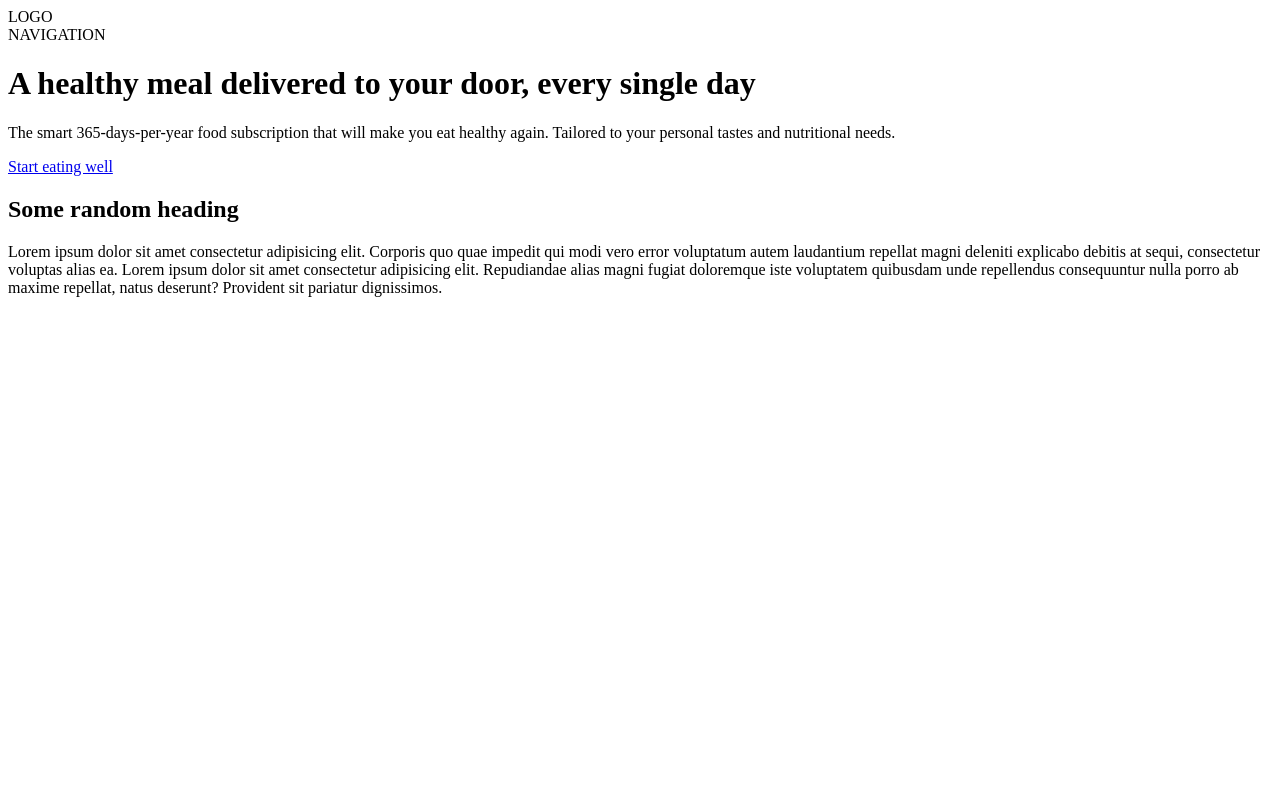
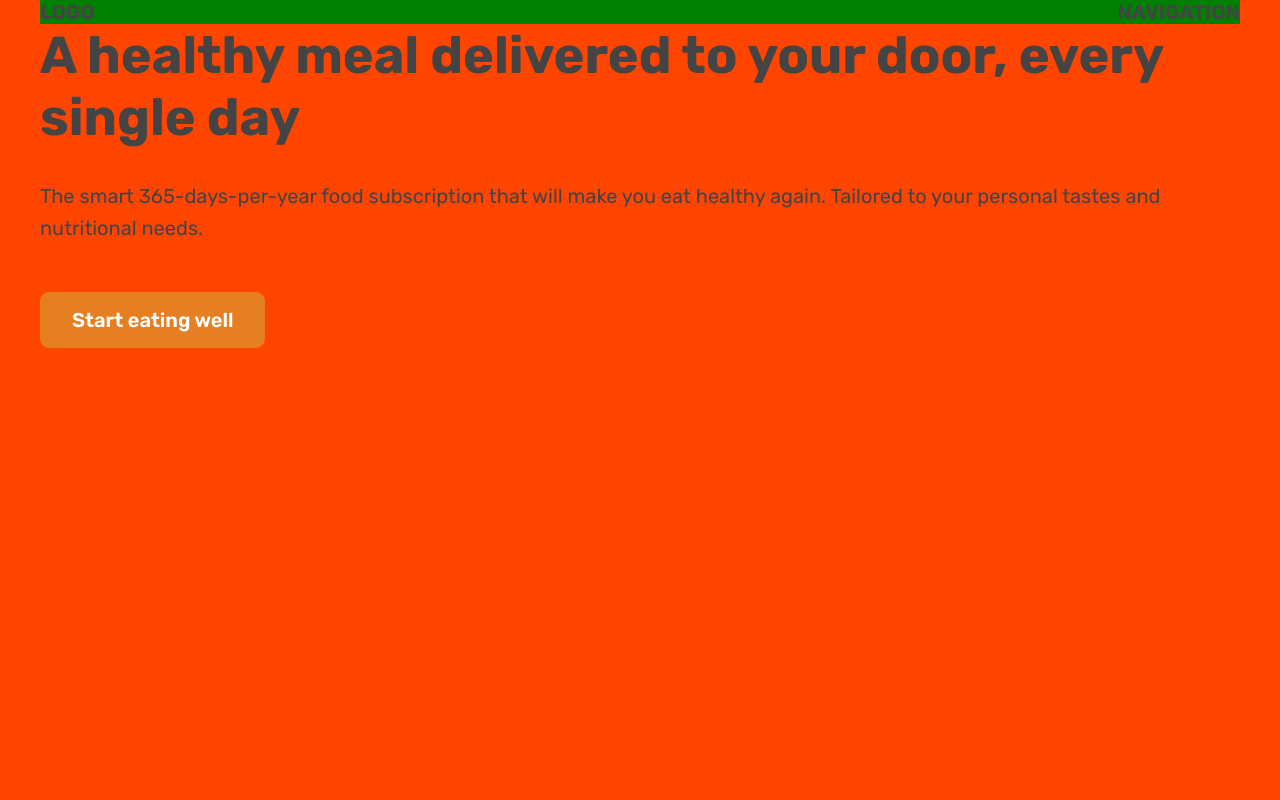
Before and after one commit to dewanwakilahmed/sample-hero-section, a plain HTML site: page index.html in a window 1280 px wide. Shown: the top 800 px of the page. Drawn offline with Linux system fonts and the light colour scheme.

Commit message:
Add Basic Layout Styling

```diff
--- a/index.html
+++ b/index.html
@@ -13,12 +13,12 @@
 
   <body>
     <header>
-      <nav>
+      <nav class="container">
         <div>LOGO</div>
         <div>NAVIGATION</div>
       </nav>
 
-      <div>
+      <div class="container">
         <h1>A healthy meal delivered to your door, every single day</h1>
         <p>
           The smart 365-days-per-year food subscription that will make you eat
@@ -30,7 +30,7 @@
     </header>
 
     <section>
-      <div>
+      <div class="container">
         <h2>Some random heading</h2>
         <p>
           Lorem ipsum dolor sit amet consectetur adipisicing elit. Corporis quo
--- a/style.css
+++ b/style.css
@@ -0,0 +1,74 @@
+/*
+SPACING SYSTEM (px)
+2 / 4 / 8 / 16 / 24 / 32 / 48 / 64 / 80 / 96 / 128
+
+FONT SIZE SYSTEM (px)
+10 / 12 / 14 / 16 / 18 / 20 / 24 / 30 / 36 / 44 / 52 / 62 / 74 / 86 / 98
+
+MAIN COLOR: #087f5b
+GREY COLOR: #343a40
+*/
+
+@import url("https://fonts.googleapis.com/css2?family=Rubik:wght@400;600;700&display=swap");
+
+* {
+  margin: 0;
+  padding: 0;
+  box-sizing: border-box;
+}
+
+html {
+  font-family: "Rubik", sans-serif;
+  color: #444;
+}
+
+.container {
+  margin: 0 auto;
+  width: 1200px;
+}
+
+header {
+  background-color: orangered;
+  height: 100vh;
+}
+
+nav {
+  font-size: 20px;
+  font-weight: 700;
+  display: flex;
+  justify-content: space-between;
+  background-color: green;
+}
+
+h1 {
+  font-size: 52px;
+  margin-bottom: 32px;
+}
+
+p {
+  font-size: 20px;
+  line-height: 1.6;
+  margin-bottom: 48px;
+}
+
+.btn:link,
+.btn:visited {
+  font-size: 20px;
+  font-weight: 600;
+  background-color: #e67e22;
+  color: #fff;
+  text-decoration: none;
+  display: inline-block;
+  padding: 16px 32px;
+  border-radius: 9px;
+}
+
+h2 {
+  font-size: 44px;
+  margin-bottom: 48px;
+}
+
+section {
+  padding: 96px 0;
+  background-color: #f7f7f7;
+}
```
